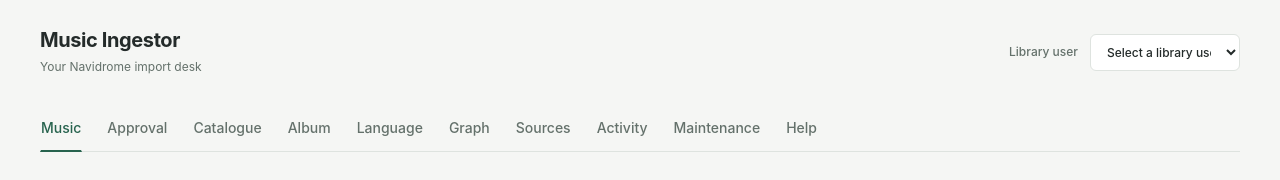
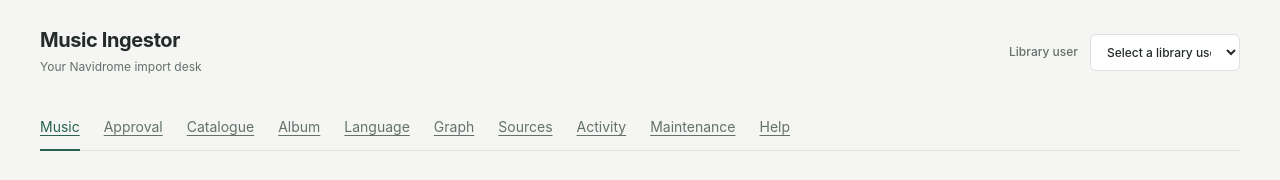
Before and after one commit to ArthurDelannoyazerty/yt-navidrome, a plain HTML site: page src/static/index.html in a window 1280 px wide. Shown: the top 180 px of the page. Drawn offline with Linux system fonts and the light colour scheme; no server answers.

Commit message:
refactor(frontend): load canonical route utility and use semantic page links in navigation

```diff
--- a/src/static/index.html
+++ b/src/static/index.html
@@ -7,6 +7,7 @@
   <link rel="stylesheet" href="/static/style.css?v=__STATIC_VERSION__">
   <link rel="stylesheet" href="/static/force-graph.css?v=__STATIC_VERSION__">
   <script src="/static/ui-state.js?v=__STATIC_VERSION__" defer></script>
+  <script src="/static/router.js?v=__STATIC_VERSION__" defer></script>
   <script src="/static/app.js?v=__STATIC_VERSION__" defer></script>
   <script src="/static/spotify-ui.js?v=__STATIC_VERSION__" defer></script>
   <script src="/static/metadata-ui.js?v=__STATIC_VERSION__" defer></script>
@@ -29,16 +30,16 @@
 </header>
 
 <nav class="tabs" aria-label="Application sections">
-  <button type="button" class="tab active" data-tab="music">Music</button>
-  <button type="button" class="tab" data-tab="approval">Approval</button>
-  <button type="button" class="tab" data-tab="catalogue">Catalogue</button>
-  <button type="button" class="tab" data-tab="album">Album</button>
-  <button type="button" class="tab" data-tab="language">Language</button>
-  <button type="button" class="tab" data-tab="graph">Graph</button>
-  <button type="button" class="tab" data-tab="sources">Sources</button>
-  <button type="button" class="tab" data-tab="activity">Activity</button>
-  <button type="button" class="tab" data-tab="maintenance">Maintenance <span id="maintenanceBadge" class="count-badge" hidden></span></button>
-  <button type="button" class="tab" data-tab="help">Help</button>
+  <a class="tab active" data-tab="music" href="/">Music</a>
+  <a class="tab" data-tab="approval" href="/">Approval</a>
+  <a class="tab" data-tab="catalogue" href="/">Catalogue</a>
+  <a class="tab" data-tab="album" href="/">Album</a>
+  <a class="tab" data-tab="language" href="/">Language</a>
+  <a class="tab" data-tab="graph" href="/">Graph</a>
+  <a class="tab" data-tab="sources" href="/">Sources</a>
+  <a class="tab" data-tab="activity" href="/">Activity</a>
+  <a class="tab" data-tab="maintenance" href="/">Maintenance <span id="maintenanceBadge" class="count-badge" hidden></span></a>
+  <a class="tab" data-tab="help" href="/">Help</a>
 </nav>
 
 <div id="notice" role="status" aria-live="polite" hidden></div>
```
